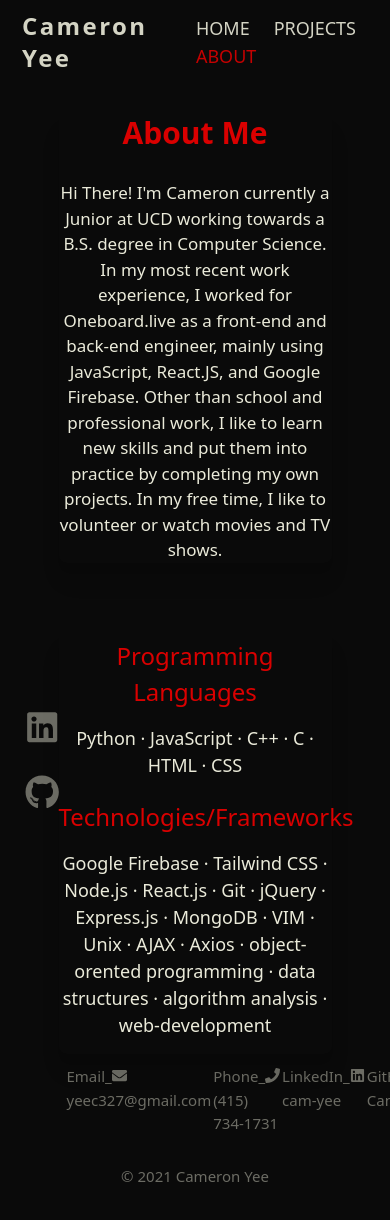
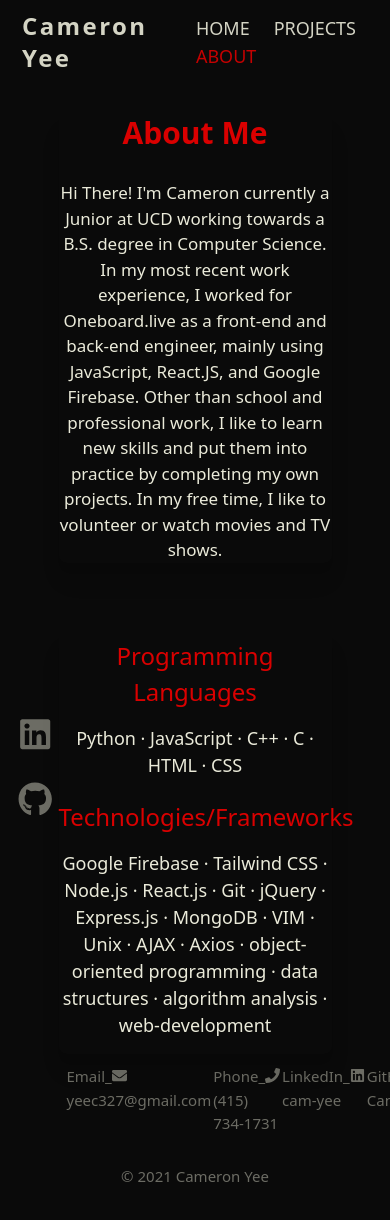
Before and after one commit to kyleyee20/kyle-yee, a React (Create React App) app: page /about in a window 390 px wide. Shown: the top 1220 px of the page. Built offline with nearby package versions, Linux system fonts and the light colour scheme.

Commit message:
Fixed iphone responsiveness for sociallinks.js

```diff
--- a/src/index.css
+++ b/src/index.css
@@ -362,6 +362,18 @@ Transition on the hover tag is for mouse in and transition in the regular tag is
   /* NavBar.js */
   /* Put the navlinks into a hamburger menu */
 
+  /* SocialLinks.js */
+  .cam-socialLinks .cam-LinkedIn {
+    padding: 8px;
+    bottom: 85px;
+    left: 10px;
+  }
+  .cam-socialLinks .cam-GitHub {
+    padding: 8px;
+    bottom: 20px;
+    left: 10px;
+  }
+
   /* Home.js */
   .homePage {
     padding-top: 50px;
--- a/src/pages/About.js
+++ b/src/pages/About.js
@@ -101,7 +101,7 @@ function About() {
               >
                 Axios
               </a>{" "}
-              · object-orented programming · data structures · algorithm
+              · object-oriented programming · data structures · algorithm
               analysis · web-development
             </p>
           </div>
```
